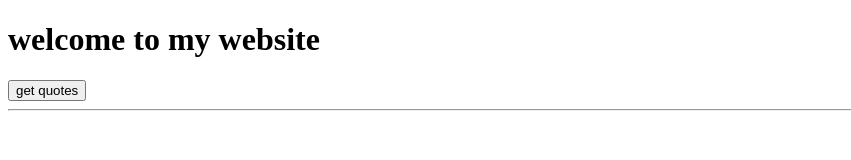
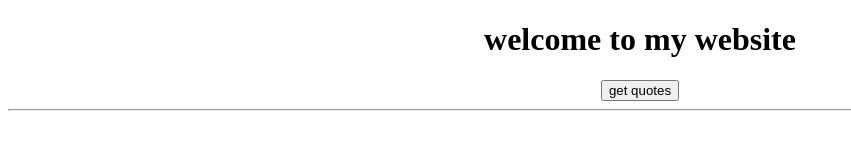
Before and after one commit to Alsadig-ahmed/nodejs-sqlite, a website: page public/index.html in a window 1280 px wide. Shown: the whole page, without its empty margins (0-851 px from the left). Drawn offline with Linux system fonts and the light colour scheme.

Commit message:
center the content

```diff
--- a/index.js
+++ b/index.js
@@ -6,7 +6,7 @@ const port = process.env.PORT || 3000 ;
 const quotesRouter = require('./routes/quotes');
 
 app.use(express.json());
-app.use(express.urlencoded({extended:true})) // this is to make
+app.use(express.urlencoded({extended:true})) // this is to make the res body accessible
 
 
 
--- a/public/index.html
+++ b/public/index.html
@@ -17,12 +17,17 @@
         text-align: right;
         /* padding: 0 2rem; */
       }
+      .center{
+        text-align: center;
+      }
     </style>
     <title>website</title>
   </head>
   <body>
-    <h1>welcome to my website</h1>
-    <button id="getData">get quotes</button>
+    <div class="center">
+      <h1>welcome to my website</h1>
+      <button id="getData">get quotes</button>
+    </div>
     <hr />
     <br />
     <div id="output"></div>
```
